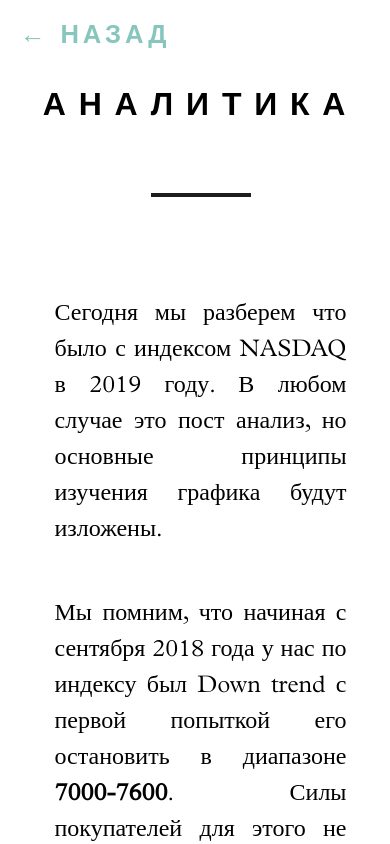
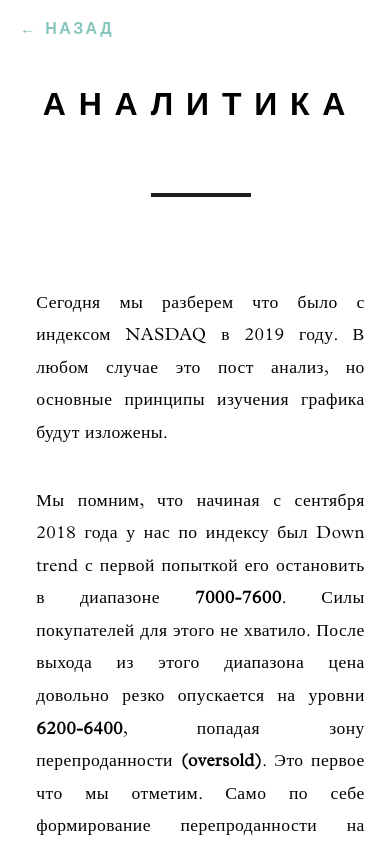
Before and after one commit to vito2005/Trader, a Vue app: page /analytics in a window 390 px wide. Shown: the top 844 px of the page. Built offline with nearby package versions, Linux system fonts and the light colour scheme.

Commit message:
add apache settings + client router settings

```diff
--- a/src/components/Content.vue
+++ b/src/components/Content.vue
@@ -302,8 +302,8 @@ export default class Content extends Vue {
             width: 100%;
             h3.font-face--plantin-light {
               text-align: justify;
-              font-size: 2em;
-              line-height: 1.6em;
+              font-size: 1.1em;
+              letter-spacing: .025em;
             }
           }
           .columns {
@@ -312,7 +312,8 @@ export default class Content extends Vue {
             p {
               width: 100%;
               text-align: justify;
-              font-size: 2em;
+              font-size: 1.1em;
+              letter-spacing: .025em;
             }
           }
         }
--- a/src/components/Menu.vue
+++ b/src/components/Menu.vue
@@ -1,7 +1,10 @@
 <template>
   <nav class="main-nav" ref="menu">
     <ul>
-      <li @click="item.toggleMainPge && toggleMainPage(item.toggleMainPge)" :key="i" v-for="(item, i) in items"><a :class="i === 0 && 'current'" :href="item.href">{{ item.title }}</a></li>
+      <li :key="i" v-for="(item, i) in items">
+        <router-link v-if="item.href === '/analytics'" :to="item.href">{{ item.title }}</router-link>
+        <a v-else :class="i === 0 && 'current'" :href="item.href">{{ item.title }}</a>
+      </li>
     </ul>
     <a href="#" class="main-nav-trigger">
       <i class="icon icon--burger"></i>
@@ -16,10 +19,6 @@ import { Component, Prop, Vue } from 'vue-property-decorator'
 @Component
 export default class HelloWorld extends Vue {
         @Prop() private items!: string[]
-        toggleMainPage (toggleMainPge: any) {
-          toggleMainPge && this.$store.commit('toggleMainPage', toggleMainPge)
-          window.scrollTo(0, 0)
-        }
 }
 </script>
 
--- a/src/store/index.ts
+++ b/src/store/index.ts
@@ -10,15 +10,12 @@ export default new Vuex.Store({
       { title: 'Профиль', href: '#profile' },
       { title: 'Стейтмент', href: '#statement' },
       { title: 'Контакты', href: '#contact' },
-      { title: 'Аналитика', toggleMainPge: true }
+      { title: 'Аналитика', href: '/analytics' }
     ],
     mainPage: true,
     email: 'Dmitry0112@mail.ru'
   },
   mutations: {
-    toggleMainPage (state, value) {
-      state.mainPage = !value
-    }
   },
   actions: {
   },
--- a/src/views/Analytics.vue
+++ b/src/views/Analytics.vue
@@ -1,7 +1,7 @@
 <template>
   <div class="analytics">
     <div class="button_goBack">
-      <a href="/">← Назад</a>
+        <router-link to="/">← Назад</router-link>
     </div>
     <div class="site-main">
       <section class="section section-analytics">
@@ -107,12 +107,12 @@ export default {
         align-items: center;
         text-align: justify;
         p {
-          width: 80%;
+          width: 90%;
           font-family: "Plantin Light",serif;
-          font-size: 1.5em;
           font-weight: 400;
           font-style: normal;
-          line-height: 1.5em;
+          line-height: 1.85em;
+          letter-spacing: .05em;
           span  {
             font-weight: 700;
           }
@@ -130,12 +130,17 @@ export default {
     .analytics {
       .button_goBack {
         a {
-          font-size: 1.6em;
+          font-size: 1em;
         }
       }
-      p {
-        text-align: justify;
-        font-size: 2em;
+      .section-analytics {
+        .section__content {
+          p {
+            text-align: justify;
+            font-size: 1.1em;
+            letter-spacing: .025em;
+          }
+        }
       }
     }
   }
```
Also changed, not shown: 2 other files (tests, documents, lock files or other folders).
